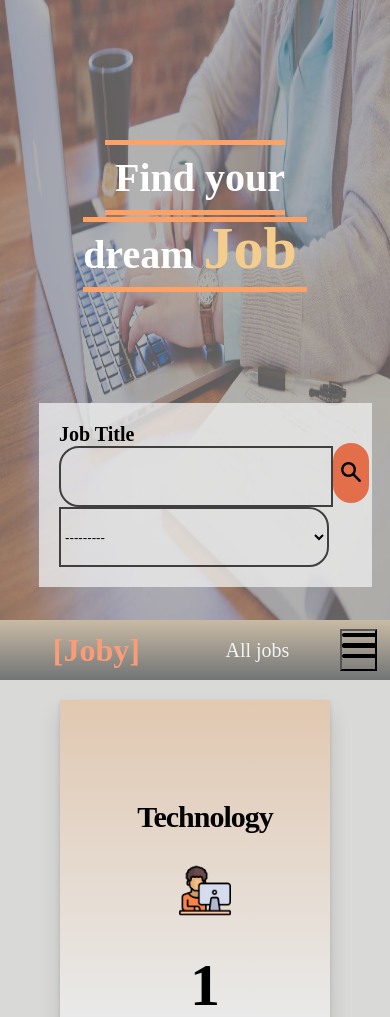
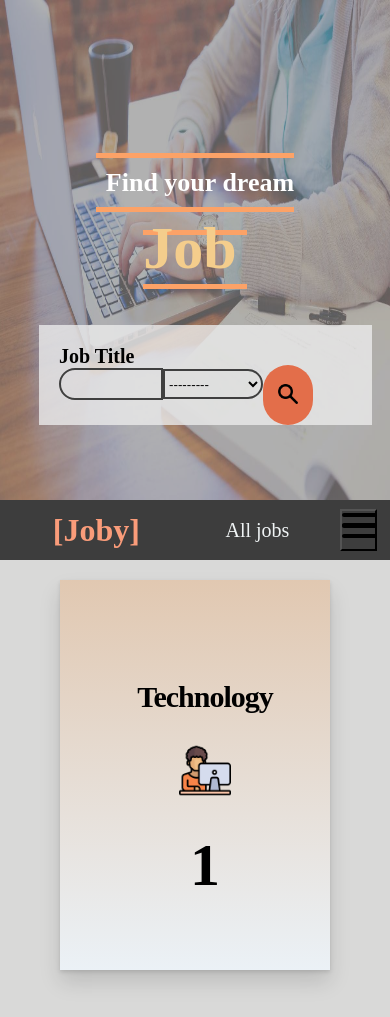
Before and after one commit to fatimatoghoz23/job-portal, a Django app: page / in a window 390 px wide. Shown: the top 1017 px of the page. Run offline with Django 4.2, Linux system fonts and the light colour scheme; data comes from the database, SQL or seed files in the repository; data that the repository does not hold is empty.

Commit message:
Update style.css

```diff
--- a/project/static/css/style.css
+++ b/project/static/css/style.css
@@ -153,7 +153,7 @@ align-items: center;
   .nav{
     flex-direction: row;
     height: 60px;
-    background-image:linear-gradient(rgba(236, 219, 191, 0.796),rgba(122, 125, 126, 0.866));
+    background-image:#222;
     display: flex;
     z-index: 10000;
     justify-content: space-around;
@@ -183,6 +183,9 @@ align-items: center;
   }
   .section-main{
     display: block;
+  }
+  .section-main{
+    height: 500px;
   }
   .section-main .text-main{
     padding-top: 50px;
@@ -214,6 +217,13 @@ align-items: center;
    .profile .resume{
     display: block;
    }
+   .title-main{
+    font-size: 26px;
+    border-bottom:2px solid #fca267;
+    border-top:2px solid #fca267;
+  }
+  h1 span{color: rgb(244, 205, 140);font-size: 30px;}
+
    .profile .resume2{
     width: 100px;
     height: 170px;
@@ -251,7 +261,12 @@ position: absolute;
 
    .jobs .mm{
    margin-left: 0;
+
    }
+  .jobs{
+    position: absolute;
+    left: 20px;
+  }
    .jobs .location{
     display: none;
    }
@@ -261,6 +276,29 @@ position: absolute;
     display: block;
     background-color: rgba(0, 0, 0, 0);
    }
+   .section-main .jobs select{
+    height: 30px;
+    width: 100px;
+   }
+   .section-main .jobs input{
+    height: 28px;
+    width: 100px;
+   }
+   .section-main .jobs button{
+    width: 20px;
+   }
+   .section-main .jobs button{
+    width: 40px;
+    height: 40px;
+    position: relative;
+    top:15px
+   }
+   .gallery2 {
+    height: 300px;
+   }
+   }
+    .jobs button{
+    padding:8px;background-color: #e36e4a;border: none;border-radius:30px ;width: 50px;height: 50px;position: relative;top:23px
 
    }
    .hide{
@@ -273,7 +311,7 @@ position: absolute;
     width: 100%;
   }
   .gallery2 .im{
-    border-bottom-right-radius: 30%;height: 500px;
+    border-bottom-right-radius: 30%;height: 400px;
   }
 
   /* .card-jobs{
@@ -346,7 +384,6 @@ position: absolute;
   height: 40px;
   font-weight: bold;
 }
-
 .botton{
   margin-top: 20px;
   text-align: center;
```
